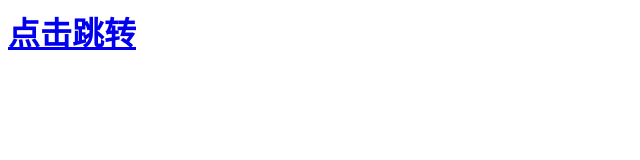
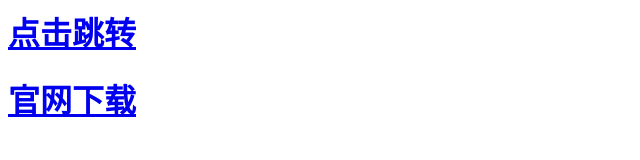
Before and after one commit to yu6it/qqqicklink, a plain HTML site: page s/xrkyc/index.html in a window 1280 px wide. Shown: the whole page, without its empty margins (0-640 px from the left). Drawn offline with Linux system fonts and the light colour scheme.

Commit message:
Update index.html

```diff
--- a/s/xrkyc/index.html
+++ b/s/xrkyc/index.html
@@ -4,5 +4,6 @@
   </head>
   <body>
     <a href="https://wws.lanzoui.com/iKJ7Jo15oze"><h1>点击跳转</h1></a>
+    <a href="https://sunlogin.oray.com/download"><h1>官网下载</h1></a>
   </body>
 </html>
```
